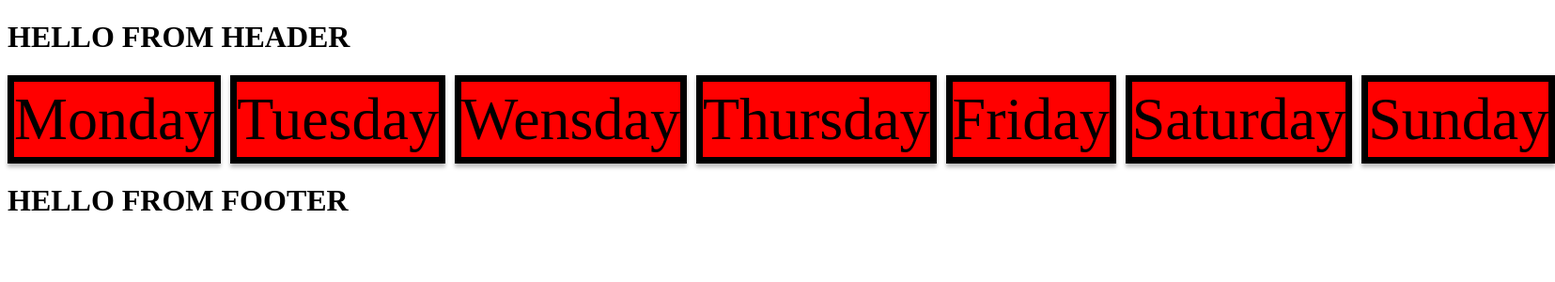
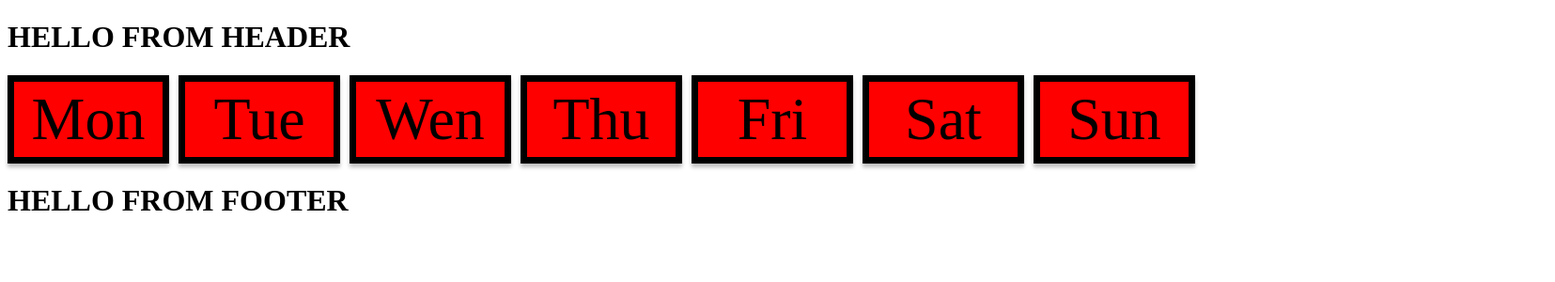
Before and after one commit to cheb4/freevibe, a React (Create React App) app in the folder frontend/: page / in a window 1280 px wide. Shown: the top 300 px of the page at 94% size, 1655 px wide, since content can reach past the window. Built offline with nearby package versions, Linux system fonts and the light colour scheme; no server answers.

Commit message:
making it look more interesting

```diff
--- a/frontend/src/Calendar/Calendar.js
+++ b/frontend/src/Calendar/Calendar.js
@@ -35,13 +35,13 @@ function Calendar() {
   return (
     <>
       <div className="calendar_container">
-        <Weekday WeekdayName={"Monday"} />
-        <Weekday WeekdayName={"Tuesday"} />
-        <Weekday WeekdayName={"Wensday"} />
-        <Weekday WeekdayName={"Thursday"} />
-        <Weekday WeekdayName={"Friday"} />
-        <Weekday WeekdayName={"Saturday"} />
-        <Weekday WeekdayName={"Sunday"} />
+        <Weekday WeekdayName={"Mon"} />
+        <Weekday WeekdayName={"Tue"} />
+        <Weekday WeekdayName={"Wen"} />
+        <Weekday WeekdayName={"Thu"} />
+        <Weekday WeekdayName={"Fri"} />
+        <Weekday WeekdayName={"Sat"} />
+        <Weekday WeekdayName={"Sun"} />
         {numberElements}
       </div>
     </>
--- a/frontend/src/Calendar/cell/Cell.js
+++ b/frontend/src/Calendar/cell/Cell.js
@@ -4,6 +4,9 @@ const Cell = ({ data, number, cellNumberAdditional, cellAdditionalName }) => {
   const cellNumberName = `cell_number ${cellNumberAdditional}`;
   const cellName = `cell ${cellAdditionalName}`;
   // const key = data.day + data.month_number + data.year;
+  if (data.free) {
+    console.log(data);
+  }
 
   return (
     <div className={cellName}>
```
